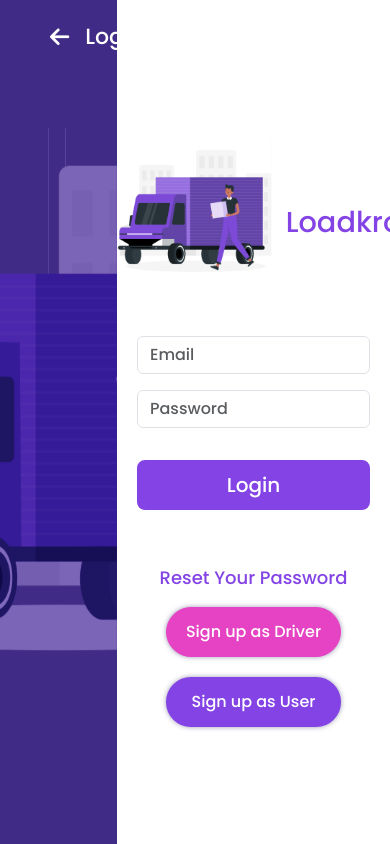
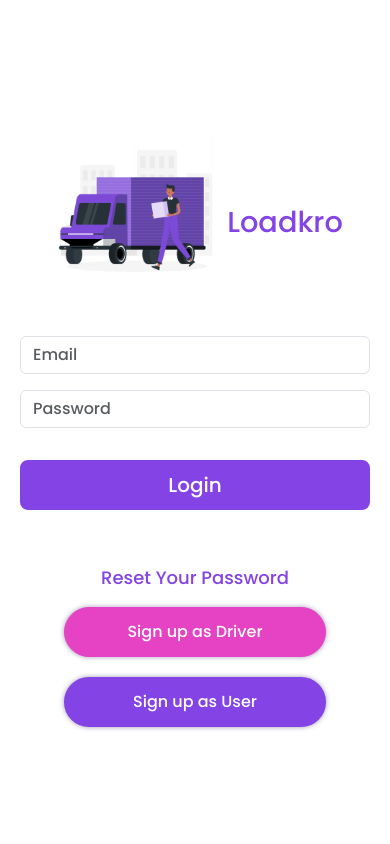
Before and after one commit to Vivek-018/Truckistan, a React (Create React App) app in the folder client/: page /login in a window 390 px wide. Built offline with nearby package versions, Linux system fonts and the light colour scheme; a web font is replaced by a local one.

Commit message:
responsive done login page

```diff
--- a/client/src/style/login.css
+++ b/client/src/style/login.css
@@ -170,16 +170,6 @@
 
 /* ============= @media =========  */
 
-/* @media screen and (max-width:1024px) {
-    .right-side {
-    width: 70%;
-  }
-  .left-side {
-    padding: 0;
-    width: 30%;
-  }
-} */
-
 @media screen and (max-width: 900px) {
   .right-side {
     width: 70%;
@@ -190,6 +180,18 @@
   }
 }
 
+@media screen and (max-width: 800px) {
+  .left-side {
+    display: none;
+  }
+  .right-side {
+    width: 100%;
+  }
+  .form-container {
+    width: 60%;
+  }
+}
+
  @media screen and (max-width:400px) {
   .form-container {
     width: 100%;
```
